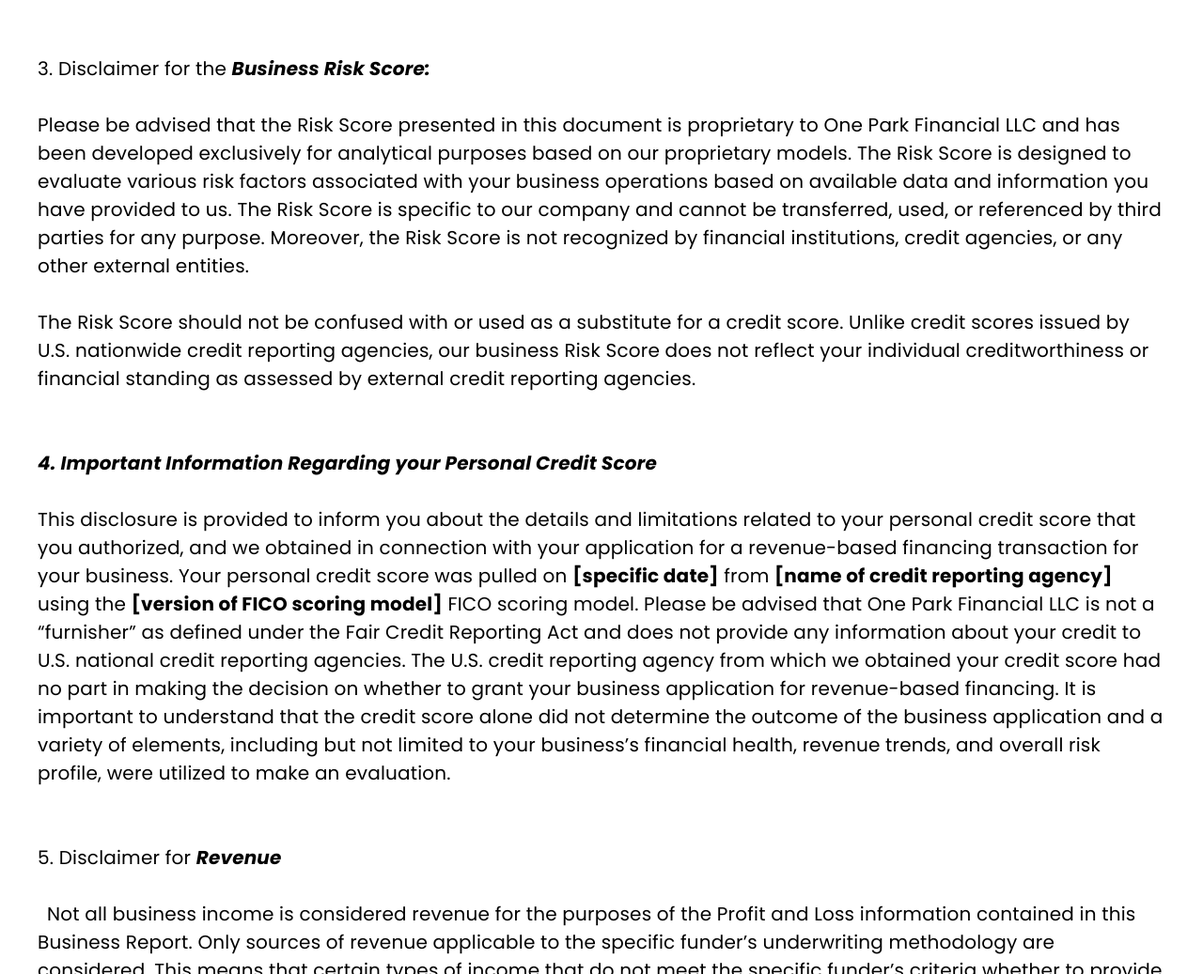
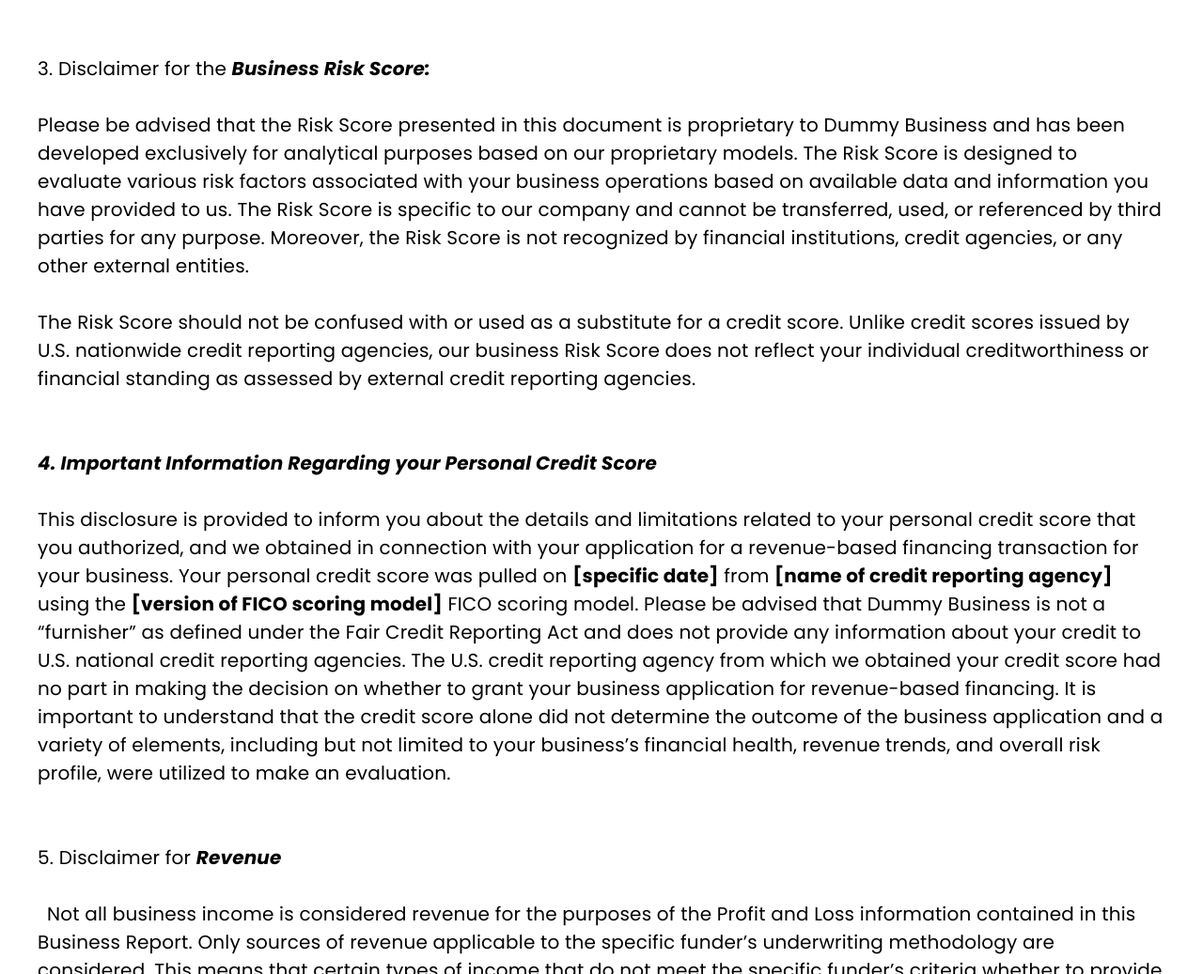
Before and after one commit to Diegobri2002/business_health_html, a plain HTML site: page disclaimers.html in a window 1280 px wide. Shown: the part 809-1846 px from the top of the page at 94% size. Drawn offline with Linux system fonts and the light colour scheme.

Commit message:
Disclaimer Change

```diff
--- a/disclaimers.html
+++ b/disclaimers.html
@@ -56,7 +56,7 @@
         				</p>
         				<p class="general-disclaimer-for-the-bus">
                             <br>
-          					<span>Please be advised that the Risk Score presented in this document is proprietary to One Park Financial LLC and has been developed exclusively for analytical purposes based on our proprietary models. The Risk Score is designed to evaluate various risk factors associated with your business operations based on available data and information you have provided to us. The Risk Score is specific to our company and cannot be transferred, used, or referenced by third parties for any purpose. Moreover, the Risk Score is not recognized by financial institutions, credit agencies, or any other external entities.</span>
+          					<span>Please be advised that the Risk Score presented in this document is proprietary to Dummy Business and has been developed exclusively for analytical purposes based on our proprietary models. The Risk Score is designed to evaluate various risk factors associated with your business operations based on available data and information you have provided to us. The Risk Score is specific to our company and cannot be transferred, used, or referenced by third parties for any purpose. Moreover, the Risk Score is not recognized by financial institutions, credit agencies, or any other external entities.</span>
         				</p>
                         <br>
         				<p class="general-disclaimer-for-the-bus">
@@ -73,7 +73,7 @@
           					<b class="b">[name of credit reporting agency]</b>
           					<span class="b"> using the </span>
           					<b class="b">[version of FICO scoring model]</b>
-          					<span> FICO scoring model. Please be advised that One Park Financial LLC is not a “furnisher” as defined under the Fair Credit Reporting Act and does not provide any information about your credit to U.S. national credit reporting agencies. The U.S. credit reporting agency from which we obtained your credit score had no part in making the decision on whether to grant your business application for revenue-based financing. It is important to understand that the credit score alone did not determine the outcome of the business application and a variety of elements, including but not limited to your business’s financial health, revenue trends, and overall risk profile, were utilized to make an evaluation.</span>
+          					<span> FICO scoring model. Please be advised that Dummy Business is not a “furnisher” as defined under the Fair Credit Reporting Act and does not provide any information about your credit to U.S. national credit reporting agencies. The U.S. credit reporting agency from which we obtained your credit score had no part in making the decision on whether to grant your business application for revenue-based financing. It is important to understand that the credit score alone did not determine the outcome of the business application and a variety of elements, including but not limited to your business’s financial health, revenue trends, and overall risk profile, were utilized to make an evaluation.</span>
         				</p>
                         <br><br>
         				<p class="general-disclaimer-for-the-bus">
```
